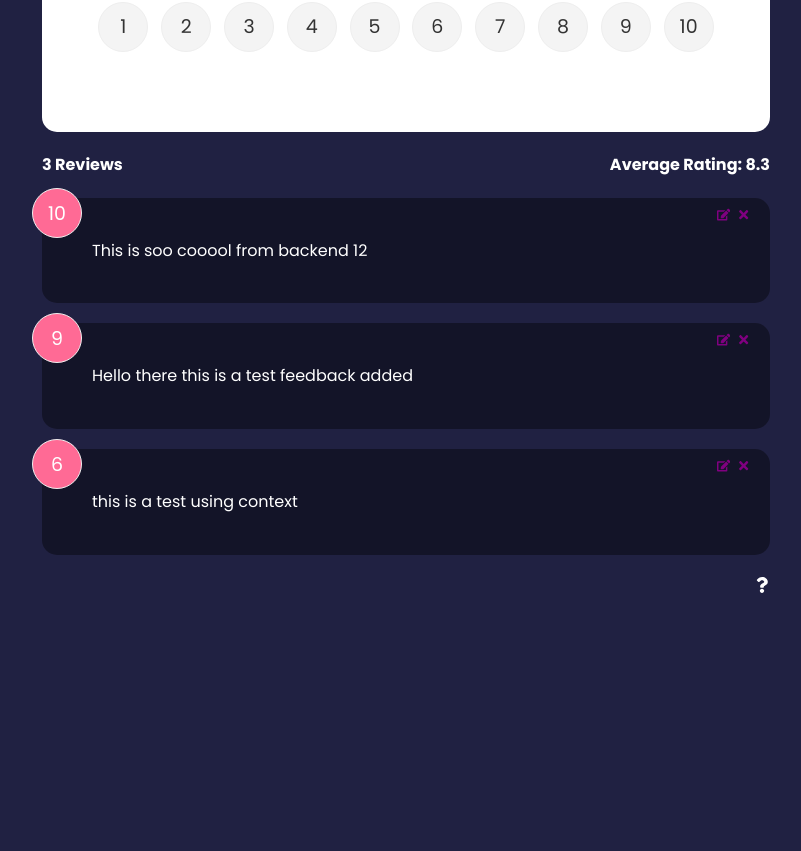
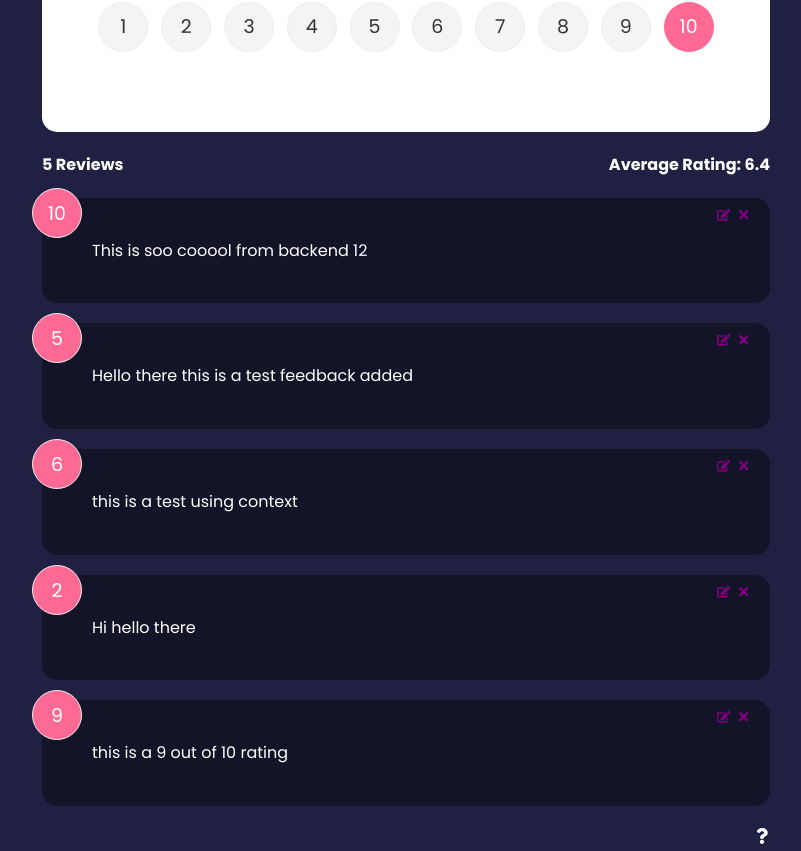
Before and after one commit to joeabouserhal/feedback-ui-react, a React (Vite) app: page / in a window 1280 px wide. Shown: the part 261-1112 px from the top of the page, without its empty margins (234-1035 px from the left). Before the commit the page ends 861 px from the top, so only its background shows below. Built offline with nearby package versions, Linux system fonts and the light colour scheme; data requests are answered from the project's data file.

Commit message:
fixed highlight on page load issue

```diff
--- a/db.json
+++ b/db.json
@@ -6,14 +6,24 @@
       "id": 1
     },
     {
-      "rating": "9",
       "text": "Hello there this is a test feedback added",
+      "rating": 5,
       "id": 4
     },
     {
       "text": "this is a test using context",
       "rating": 6,
       "id": 5
+    },
+    {
+      "text": "Hi hello there",
+      "rating": 2,
+      "id": 6
+    },
+    {
+      "text": "this is a 9 out of 10 rating",
+      "rating": 9,
+      "id": 7
     }
   ]
 }
--- a/src/components/RatingSelect.jsx
+++ b/src/components/RatingSelect.jsx
@@ -10,6 +10,10 @@ const RatingSelect = ({ select }) => {
   useEffect(() => {
     setSelected(feedbackEdit.item.rating);
   }, [feedbackEdit]);
+
+  useEffect(() => {
+    setSelected(10);
+  }, []);
 
   const handleChange = (e) => {
     // we added a + before the value to turn into a number
```
